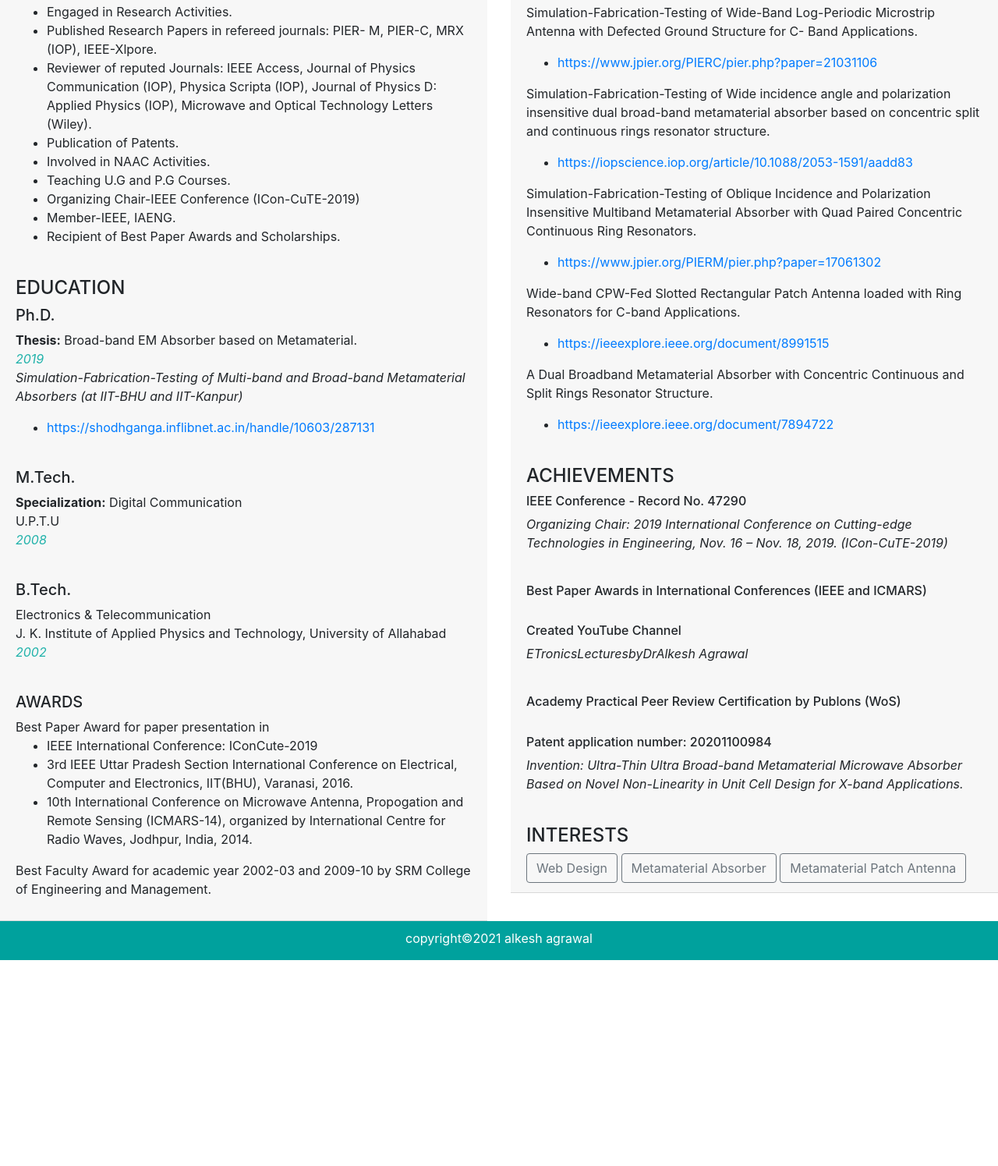
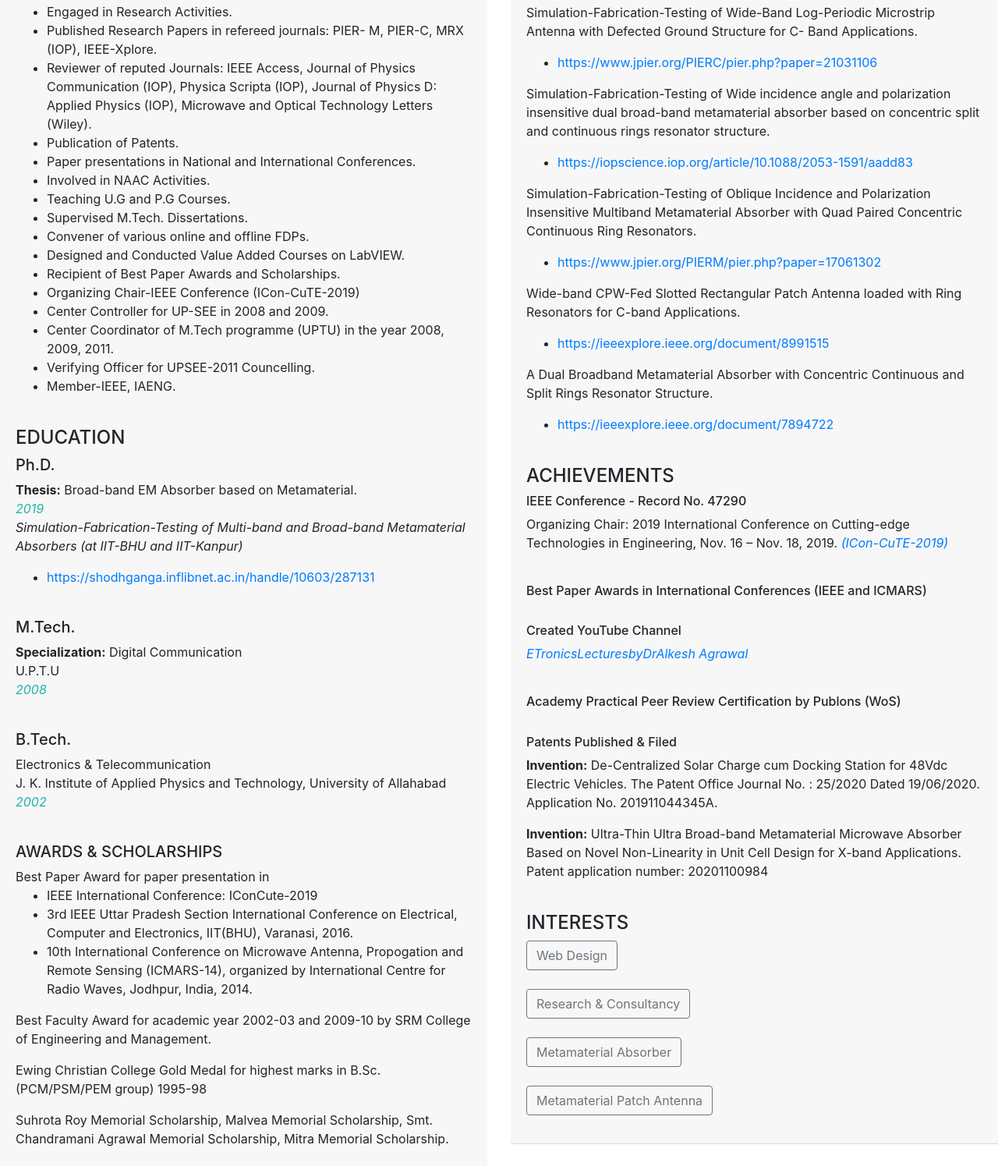
Before and after one commit to Alkesh-Agrawal/My-resume, a plain HTML site: page index.html in a window 1280 px wide. Shown: the part 485-1980 px from the top of the page at 78% size. Before the commit the page ends 1716 px from the top, so only its background shows below. Drawn offline with nearby package versions, Linux system fonts and the light colour scheme.

Commit message:
Add files via upload

```diff
--- a/index.html
+++ b/index.html
@@ -34,7 +34,7 @@
     <div class="row">
       <div class="col-lg-4 col-md-6">
         <div class="card-header bg-info text-white">
-          <h2>Alkesh Agrawal, Ph.D.</h2>
+          <h2>Alkesh Agrawal, Ph. D.</h2>
           <p>Associate Professor & Front End Developer</p>
 
           Technically sound professional, skilled in simulation, fabrication and
@@ -131,7 +131,7 @@
             <li>Engaged in Research Activities.</li>
             <li>
               Published Research Papers in refereed journals: PIER- M, PIER-C,
-              MRX (IOP), IEEE-Xlpore.
+              MRX (IOP), IEEE-Xplore.
             </li>
             <li>
               Reviewer of reputed Journals: IEEE Access, Journal of Physics
@@ -140,11 +140,24 @@
               (Wiley).
             </li>
             <li>Publication of Patents.</li>
+            <li>
+              Paper presentations in National and International Conferences.
+            </li>
+
             <li>Involved in NAAC Activities.</li>
             <li>Teaching U.G and P.G Courses.</li>
+            <li>Supervised M.Tech. Dissertations.</li>
+            <li>Convener of various online and offline FDPs.</li>
+            <li>Designed and Conducted Value Added Courses on LabVIEW.</li>
+            <li>Recipient of Best Paper Awards and Scholarships.</li>
             <li>Organizing Chair-IEEE Conference (ICon-CuTE-2019)</li>
+            <li>Center Controller for UP-SEE in 2008 and 2009.</li>
+            <li>
+              Center Coordinator of M.Tech programme (UPTU) in the year 2008,
+              2009, 2011.
+            </li>
+            <li>Verifying Officer for UPSEE-2011 Councelling.</li>
             <li>Member-IEEE, IAENG.</li>
-            <li>Recipient of Best Paper Awards and Scholarships.</li>
           </ul>
           <br />
           <h4>EDUCATION</h4>
@@ -177,7 +190,7 @@
             Allahabad<br /><i class="italicised">2002</i>
           </p>
           <br />
-          <h5>AWARDS</h5>
+          <h5>AWARDS & SCHOLARSHIPS</h5>
           Best Paper Award for paper presentation in
           <ul>
             <li>IEEE International Conference: IConCute-2019</li>
@@ -195,6 +208,15 @@
             Best Faculty Award for academic year 2002-03 and 2009-10 by SRM
             College of Engineering and Management.
           </p>
+          <p>
+            Ewing Christian College Gold Medal for highest marks in B.Sc.
+            (PCM/PSM/PEM group) 1995-98
+          </p>
+          <p>
+            Suhrota Roy Memorial Scholarship, Malvea Memorial Scholarship, Smt.
+            Chandramani Agrawal Memorial Scholarship, Mitra Memorial
+            Scholarship.
+          </p>
         </div>
       </div>
       <div class="col-lg-6">
@@ -203,8 +225,10 @@
           <button type="button" class="btn btn-dark">HTML</button>
           <button type="button" class="btn btn-dark">CSS</button>
           <button type="button" class="btn btn-dark">JavaScript</button>
+          <button type="button" class="btn btn-dark">JQuery</button>
+          <button type="button" class="btn btn-dark">Python</button><br /><br />
           <button type="button" class="btn btn-dark">Matlab</button>
-          <button type="button" class="btn btn-dark">Scilab</button><br /><br />
+          <button type="button" class="btn btn-dark">Scilab</button>
           <button type="button" class="btn btn-dark">LabVIEW</button>
           <button type="button" class="btn btn-dark">
             CST Microwave Studio
@@ -274,10 +298,11 @@
           <h4>ACHIEVEMENTS</h4>
           <h6>IEEE Conference - Record No. 47290</h6>
           <p>
-            <i
-              >Organizing Chair: 2019 International Conference on Cutting-edge
-              Technologies in Engineering, Nov. 16 – Nov. 18, 2019.
-              (ICon-CuTE-2019)</i
+            Organizing Chair: 2019 International Conference on Cutting-edge
+            Technologies in Engineering, Nov. 16 – Nov. 18, 2019.<a
+              href="https://ieeexplore.ieee.org/xpl/conhome/8966527/proceeding"
+            >
+              <i>(ICon-CuTE-2019)</i></a
             >
           </p>
           <br />
@@ -287,30 +312,38 @@
           <br />
           <h6>Created YouTube Channel</h6>
           <p>
-            <i>ETronicsLecturesbyDrAlkesh Agrawal</i>
+            <a href="https://www.youtube.com/channel/UCPrs0qA6J03qAfDLlclpRRw"
+              ><i>ETronicsLecturesbyDrAlkesh Agrawal</i></a
+            >
           </p>
           <br />
           <h6>Academy Practical Peer Review Certification by Publons (WoS)</h6>
           <br />
-          <h6>Patent application number: 20201100984</h6>
+          <h6>Patents Published & Filed</h6>
           <p>
-            <i
-              >Invention: Ultra-Thin Ultra Broad-band Metamaterial Microwave
-              Absorber Based on Novel Non-Linearity in Unit Cell Design for
-              X-band Applications.
-            </i>
+            <strong>Invention:</strong> De-Centralized Solar Charge cum Docking
+            Station for 48Vdc Electric Vehicles. The Patent Office Journal No. :
+            25/2020 Dated 19/06/2020. Application No. 201911044345A.
+          </p>
+          <p>
+            <strong>Invention:</strong> Ultra-Thin Ultra Broad-band Metamaterial
+            Microwave Absorber Based on Novel Non-Linearity in Unit Cell Design
+            for X-band Applications. Patent application number: 20201100984
           </p>
           <br />
           <h4>INTERESTS</h4>
           <button type="button" class="btn btn-outline-secondary">
-            Web Design
-          </button>
+            Web Design</button
+          ><br /><br />
           <button type="button" class="btn btn-outline-secondary">
-            Metamaterial Absorber
-          </button>
+            Research & Consultancy</button
+          ><br /><br />
           <button type="button" class="btn btn-outline-secondary">
-            Metamaterial Patch Antenna
-          </button>
+            Metamaterial Absorber</button
+          ><br /><br />
+          <button type="button" class="btn btn-outline-secondary">
+            Metamaterial Patch Antenna</button
+          ><br /><br />
         </div>
       </div>
     </div>
```
